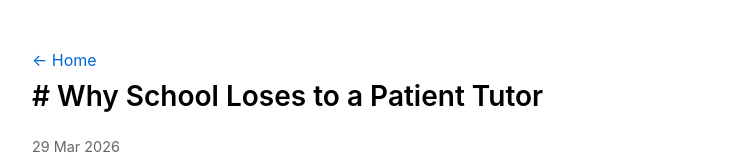
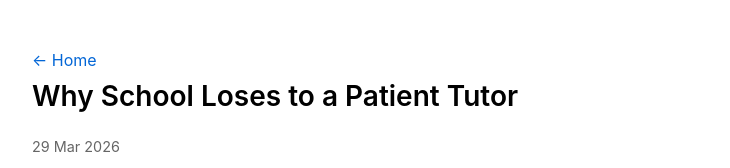
Before and after one commit to pathfinderview/arunrafi.com, a plain HTML site: page 2026-03-29-why-school-loses-to-a-patient-tutor.html in a window 1280 px wide. Shown: the top 168 px of the page, without its empty margins (272-1002 px from the left). Drawn offline with Linux system fonts and the light colour scheme.

Commit message:
Fix: strip markdown # from titles

```diff
--- a/2026-03-29-why-school-loses-to-a-patient-tutor.html
+++ b/2026-03-29-why-school-loses-to-a-patient-tutor.html
@@ -2,13 +2,13 @@
 <html lang="en">
 <head>
   <meta charset="utf-8">
-  <title># Why School Loses to a Patient Tutor — Arun Rafi</title>
+  <title>Why School Loses to a Patient Tutor — Arun Rafi</title>
   <link rel="stylesheet" href="/style.css">
 </head>
 <body>
 <a href="/">← Home</a>
 <article>
-  <h1># Why School Loses to a Patient Tutor</h1>
+  <h1>Why School Loses to a Patient Tutor</h1>
   <p><time datetime="2026-03-29">29 Mar 2026</time></p>
 
   <p>My nephew asked his teacher why the sky is blue. She said, "That's not what we're covering today." He didn't ask another question for the rest of the week.</p>
```
Also changed, not shown: index.html (+1 -1 lines), 1 other file.
